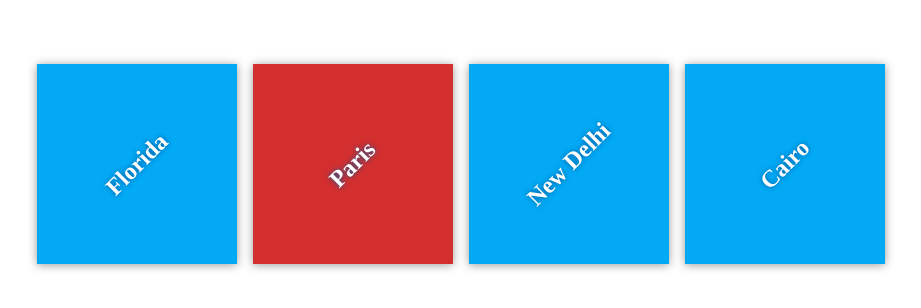
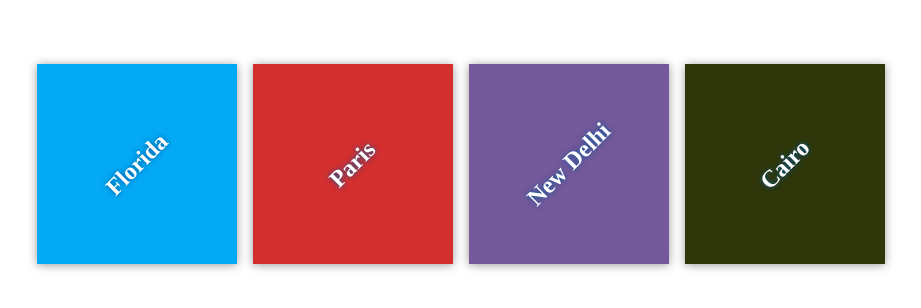
Before and after one commit to AayushSo/my-travel-plans, a plain HTML site: page index.html in a window 1280 px wide. Shown: the part 236-544 px from the top of the page, without its empty margins (179-1100 px from the left). Drawn offline with Linux system fonts and the light colour scheme.

Commit message:
Add city colours

```diff
--- a/css/app.css
+++ b/css/app.css
@@ -53,3 +53,11 @@ h2 {
 #paris {
     background-color: #d32f2f;
 }
+
+#new_delhi {
+    background-color: #73589a;
+}
+
+#cairo {
+    background-color: #2f370a;
+}
```
